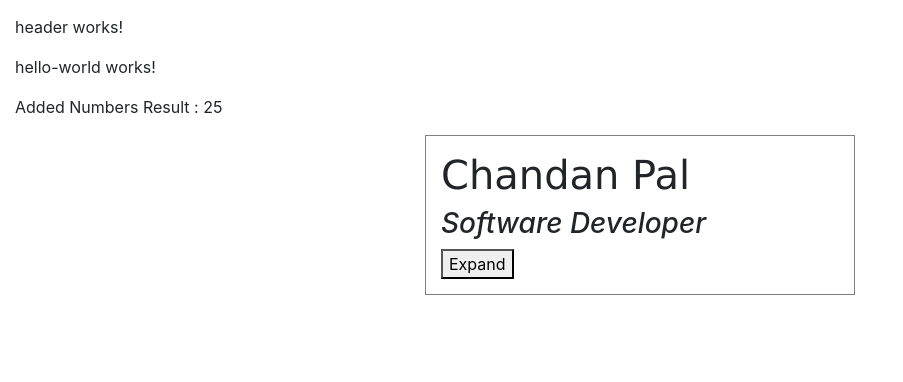
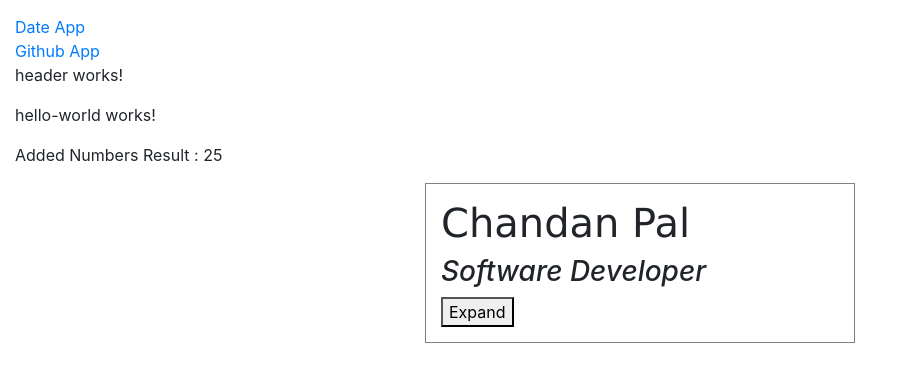
Before and after one commit to chandan-pal/my-first-angular, an Angular app: page / in a window 1280 px wide. Shown: the top 382 px of the page, without its empty margins (0-903 px from the left). Built offline with nearby package versions, Linux system fonts and the light colour scheme.

Commit message:
configuring navigation links

```diff
--- a/src/app/app.component.html
+++ b/src/app/app.component.html
@@ -1,3 +1,7 @@
+<!-- navigation links -->
+<a *ngFor="let link of navLinks" [routerLink]="link.url"><div>{{link.label}}</div></a>
+
+
 <app-header></app-header>
 <app-hello-world></app-hello-world>
 <!-- <app-date></app-date> -->
@@ -9,4 +13,5 @@
 <app-restapp></app-restapp> -->
 
 <!-- Routing Placeholder -->
+<p></p>
 <router-outlet></router-outlet>
--- a/src/app/app.component.ts
+++ b/src/app/app.component.ts
@@ -11,6 +11,11 @@ export class AppComponent {
   userObj: User;
   inputText = "Initial Value";
 
+  navLinks = [
+    {label: "Date App", url: "date"},
+    {label: "Github App", url: "githubapp"}
+  ];
+
   constructor () {
     this.userObj = new User();
     this.userObj.name = "Chandan Pal";
```
